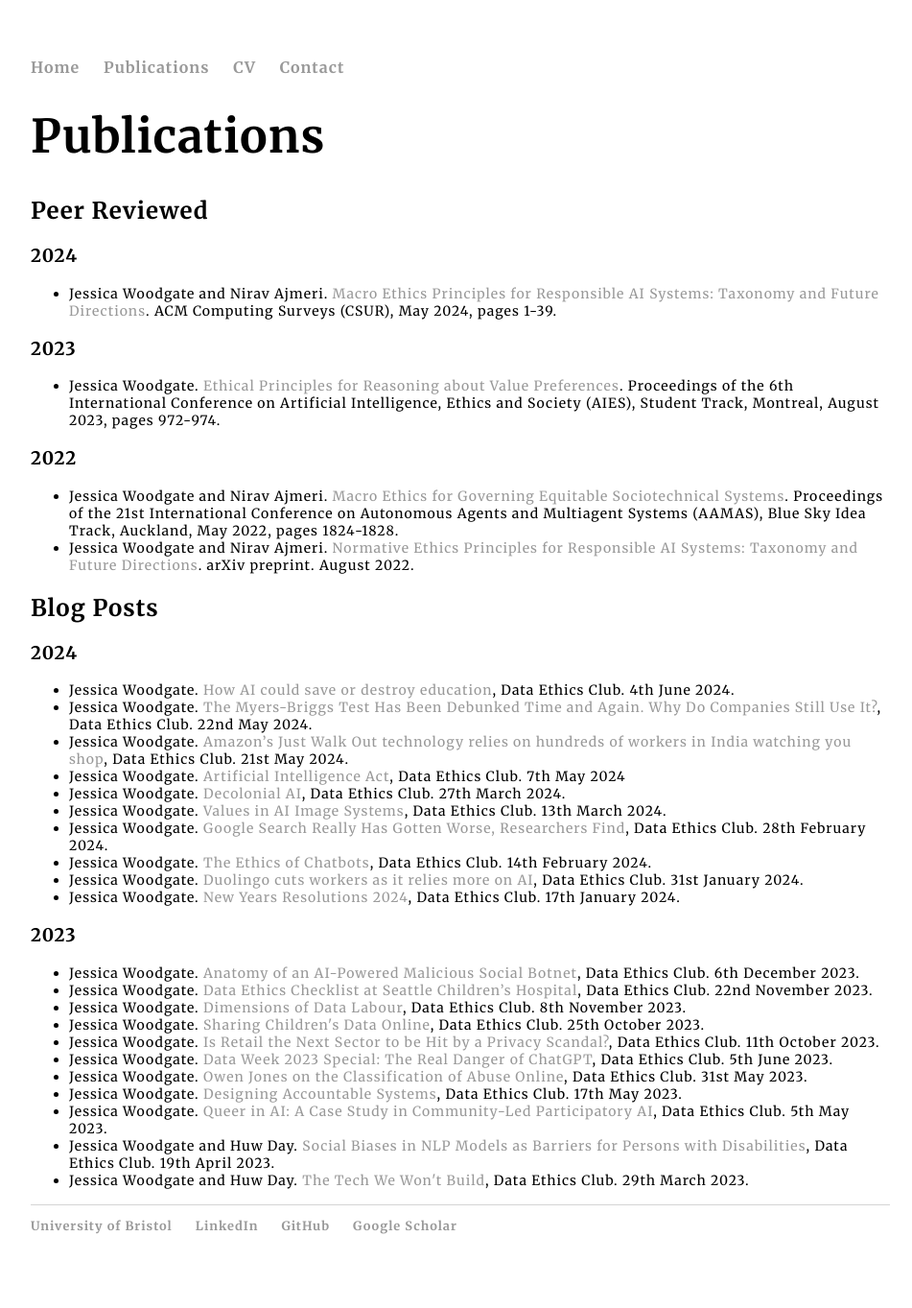
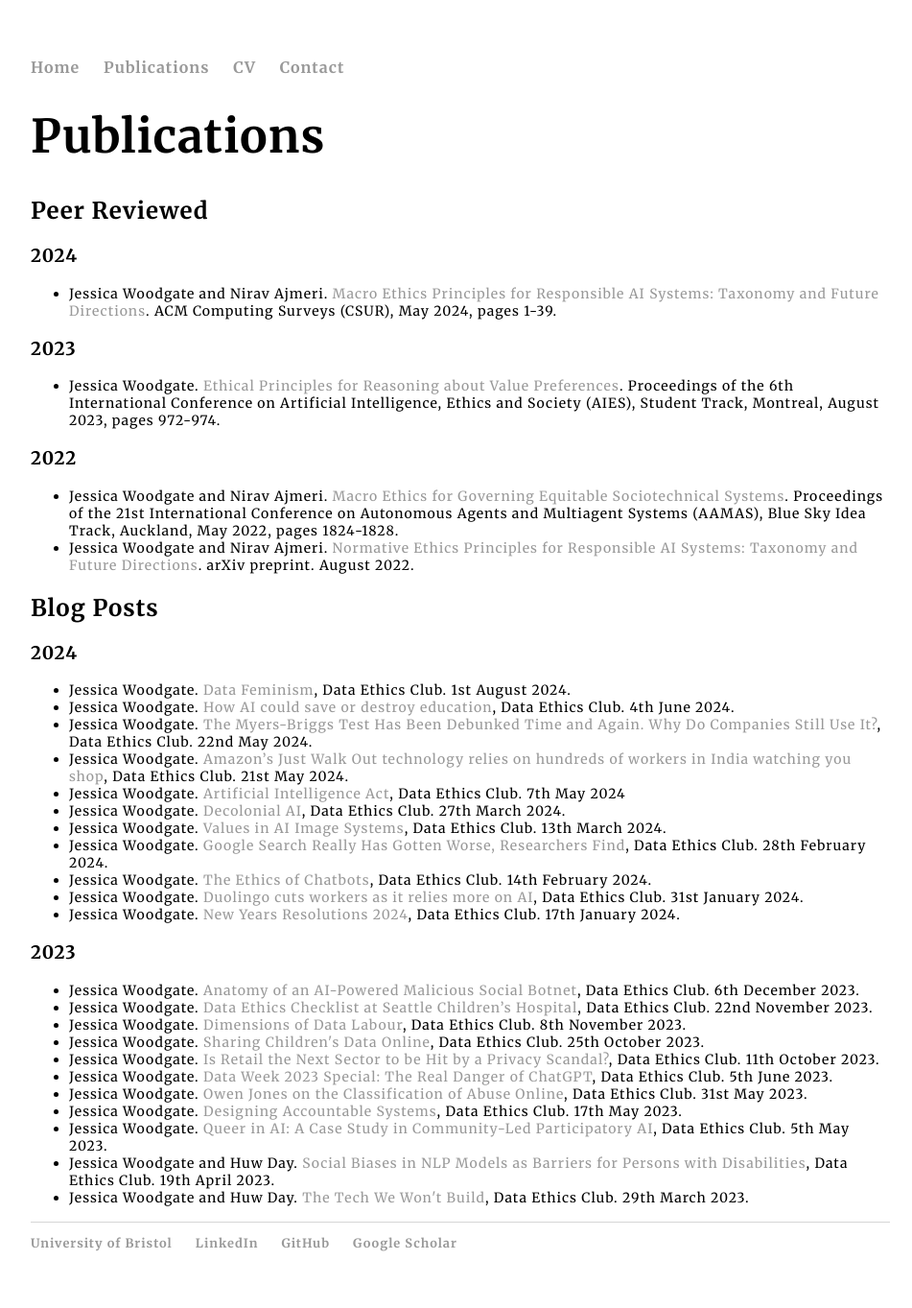
Before and after one commit to jessica-woodgate/jessica-woodgate.github.io, a Jekyll site: the page built from docs/publications/index.html, in a window 1280 px wide. Shown: the whole page at 96% size, without its empty margins (160-1111 px from the left). Built offline with Jekyll 4.4.1, drawn with Linux system fonts in a browser that asks for light colours.

Commit message:
data feminism

```diff
--- a/docs/index.html
+++ b/docs/index.html
@@ -45,6 +45,9 @@ layout: home
 	<h2>News</h2>
 	<h3>2024</h3>
 		<ul class="publications-list">
+			<li>August: authored data ethics club write up
+				<a href="https://dataethicsclub.com/write_ups/2024-08-31_writeup.html">Data Feminism</a>, summarising the discussions from the Data Feminism Book Club over summer 2024
+			</li>
 			<li>June: authored data ethics club write up
 				<a href="https://dataethicsclub.com/write_ups/2024-06-04_writeup.html">How AI could save or destroy education</a>, using the example of Khanacademy's AI tutor to explore the relationship between generative AI and education
 			</li>
--- a/docs/publications/index.html
+++ b/docs/publications/index.html
@@ -36,6 +36,10 @@ title: Publications of Jessica Woodgate
         <h2>Blog Posts</h2>
         <h3>2024</h3>
 		<ul class="publications-list">
+            <li>Jessica Woodgate.
+                <a href="https://dataethicsclub.com/write_ups/2024-08-31_writeup.html">Data Feminism</a>,
+                Data Ethics Club. 1st August 2024.
+            </li>
             <li>Jessica Woodgate.
                 <a href="https://dataethicsclub.com/write_ups/2024-06-04_writeup.html">How AI could save or destroy education</a>,
                 Data Ethics Club. 4th June 2024.
```
